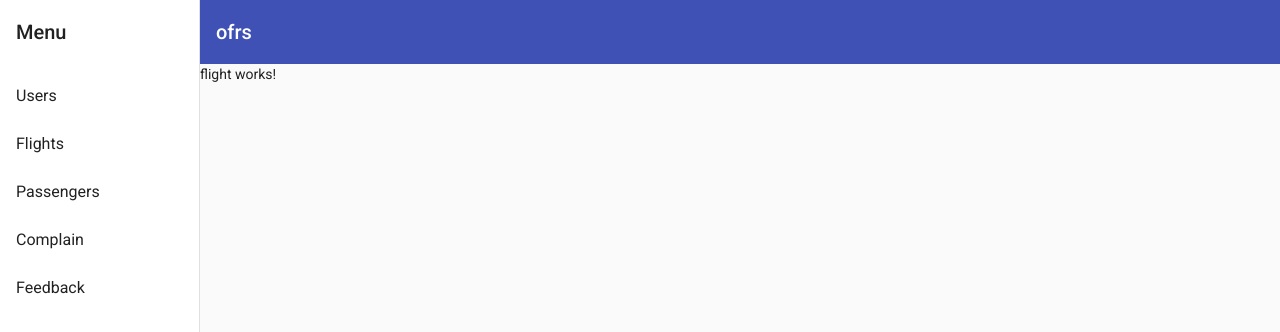
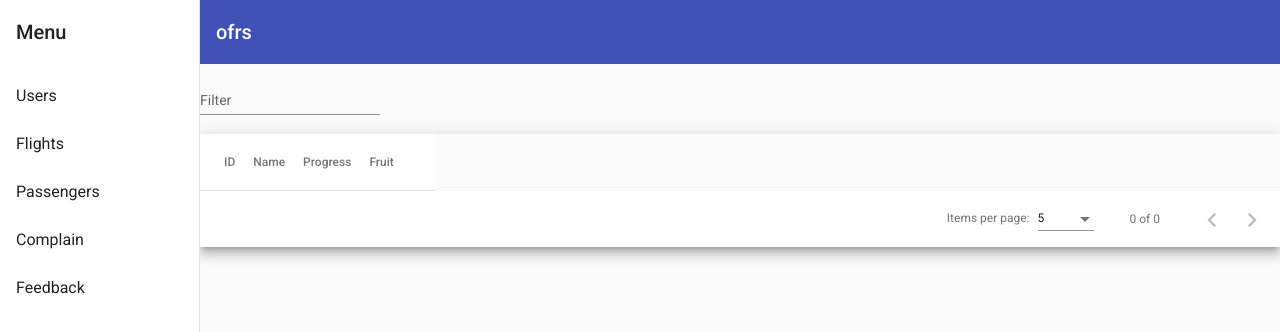
Before and after one commit to kamleshw11/ofrs_angular, an Angular app: page /flight-list in a window 1280 px wide. Shown: the top 332 px of the page. Built offline with nearby package versions, Linux system fonts and the light colour scheme.

Commit message:
flight component.ts and html modified for table

```diff
--- a/src/app/components/flight/flight.component.html
+++ b/src/app/components/flight/flight.component.html
@@ -1 +1,46 @@
-<p>flight works!</p>
+<div>
+    <mat-form-field appearance="standard">
+        <mat-label>Filter</mat-label>
+        <input matInput (keyup)="applyFilter($event)" placeholder="Ex. Mia" #input>
+      </mat-form-field>
+
+      <div class="mat-elevation-z8">
+        <table mat-table [dataSource]="dataSource" matSort>
+
+          <!-- ID Column -->
+          <ng-container matColumnDef="id">
+            <th mat-header-cell *matHeaderCellDef mat-sort-header> ID </th>
+            <td mat-cell *matCellDef="let row"> {{row.id}} </td>
+          </ng-container>
+
+          <!-- Progress Column -->
+          <ng-container matColumnDef="progress">
+            <th mat-header-cell *matHeaderCellDef mat-sort-header> Progress </th>
+            <td mat-cell *matCellDef="let row"> {{row.progress}}% </td>
+          </ng-container>
+
+          <!-- Name Column -->
+          <ng-container matColumnDef="name">
+            <th mat-header-cell *matHeaderCellDef mat-sort-header> Name </th>
+            <td mat-cell *matCellDef="let row"> {{row.name}} </td>
+          </ng-container>
+
+          <!-- Fruit Column -->
+          <ng-container matColumnDef="fruit">
+            <th mat-header-cell *matHeaderCellDef mat-sort-header> Fruit </th>
+            <td mat-cell *matCellDef="let row"> {{row.fruit}} </td>
+          </ng-container>
+
+          <tr mat-header-row *matHeaderRowDef="displayedColumns"></tr>
+          <tr mat-row *matRowDef="let row; columns: displayedColumns;"></tr>
+
+          <!-- Row shown when there is no matching data. -->
+          <tr class="mat-row" *matNoDataRow>
+            <td class="mat-cell" colspan="4">No data matching the filter "{{input.value}}"</td>
+          </tr>
+        </table>
+
+        <mat-paginator [pageSizeOptions]="[5, 10, 25, 100]" aria-label="Select page of users"></mat-paginator>
+      </div>
+
+</div>
--- a/src/app/components/flight/flight.component.ts
+++ b/src/app/components/flight/flight.component.ts
@@ -1,4 +1,7 @@
-import { Component, OnInit } from '@angular/core';
+import { Component, OnInit ,ViewChild} from '@angular/core';
+import {MatPaginator} from '@angular/material/paginator';
+import {MatSort} from '@angular/material/sort';
+import {MatTableDataSource} from '@angular/material/table';
 
 @Component({
   selector: 'app-flight',
@@ -6,10 +9,21 @@
   styleUrls: ['./flight.component.scss']
 })
 export class FlightComponent implements OnInit {
+  displayedColumns: string[] = ['id', 'name', 'progress', 'fruit'];
+  dataSource!: MatTableDataSource<any>;
 
+  @ViewChild(MatPaginator) paginator!: MatPaginator;
+  @ViewChild(MatSort) sort!: MatSort;
   constructor() { }
 
   ngOnInit(): void {
   }
+  applyFilter(event: Event) {
+    const filterValue = (event.target as HTMLInputElement).value;
+    this.dataSource.filter = filterValue.trim().toLowerCase();
 
+    if (this.dataSource.paginator) {
+      this.dataSource.paginator.firstPage();
+    }
+  }
 }
```
